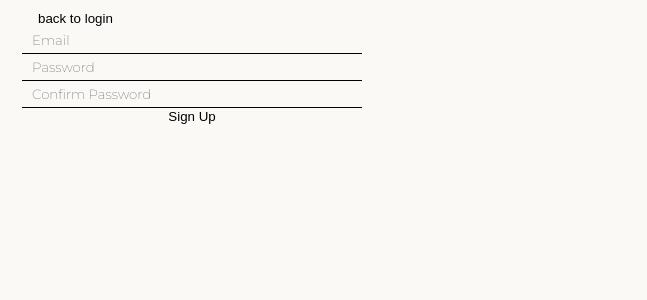
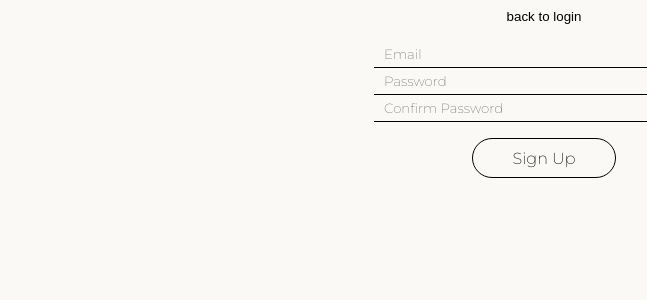
Before and after one commit to viliusdaum/film-list, a React (Create React App) app in the folder frontend/: page /signup in a window 1280 px wide. Shown: the top 300 px of the page, without its empty margins (96-743 px from the left). Built offline with nearby package versions, Linux system fonts and the light colour scheme.

Commit message:
added login and signup styling

```diff
--- a/frontend/src/pages/login/login.module.scss
+++ b/frontend/src/pages/login/login.module.scss
@@ -44,6 +44,7 @@
   height: 2.5rem;
   align-items: center;
   font-family: unset;
+  margin: 1rem;
 }
 
 form {
@@ -59,11 +60,14 @@ input {
   outline: none;
 }
 
-.signup {
+.signup_container {
   display: flex;
-  margin-top: 1rem;
-  font-family: unset;
+  .signup_text {
+    display: inherit;
+  }
   .signup_button {
-    font-size: 1rem;
+    font: inherit;
+    font-style: italic;
+    text-decoration: underline;
   }
 }
--- a/frontend/src/pages/login/login.tsx
+++ b/frontend/src/pages/login/login.tsx
@@ -86,7 +86,15 @@ const Login: React.FC<{ onLogin: () => void }> = ({ onLogin }) => {
           Login
         </button>
       </form>
-      <button onClick={() => navigate("/signup")}>signup</button>
+      <div className={style.signup_container}>
+        <div className={style.signup_text}> Don't have an account?</div>
+        <button
+          className={style.signup_button}
+          onClick={() => navigate("/signup")}
+        >
+          Signup here
+        </button>
+      </div>
     </div>
   );
 };
--- /dev/null
+++ b/frontend/src/pages/signup/signup.module.scss
@@ -0,0 +1,27 @@
+.container {
+  display: flex;
+  flex-direction: column;
+  align-items: center;
+  .back_button {
+    display: inherit;
+    margin-bottom: 1rem;
+  }
+
+  .form {
+    display: inherit;
+  }
+
+  .submit_button {
+    border: unset;
+    border: black 1px solid;
+    font-size: 1rem;
+    width: 9rem;
+    border-radius: 2rem;
+    display: flex;
+    justify-content: center;
+    height: 2.5rem;
+    align-items: center;
+    font-family: unset;
+    margin: 1rem;
+  }
+}
--- a/frontend/src/pages/signup/signup.tsx
+++ b/frontend/src/pages/signup/signup.tsx
@@ -1,5 +1,6 @@
 import { useState } from "react";
 import { useNavigate } from "react-router-dom";
+import style from "./signup.module.scss";
 
 const Signup = () => {
   const [email, setEmail] = useState("");
@@ -60,9 +61,11 @@ const Signup = () => {
     }
   };
   return (
-    <div>
-      <button onClick={() => navigate("/")}>back to login</button>
-      <form onSubmit={handleSignup}>
+    <div className={style.container}>
+      <button className={style.back_button} onClick={() => navigate("/")}>
+        back to login
+      </button>
+      <form className={style.form} onSubmit={handleSignup}>
         <input
           type="text"
           placeholder="Email"
@@ -85,7 +88,9 @@ const Signup = () => {
           value={confirmPassword}
           onChange={(e) => setConfirmPassword(e.target.value)}
         />
-        <button type="submit">Sign Up</button>
+        <button className={style.submit_button} type="submit">
+          Sign Up
+        </button>
       </form>
       <div></div>
     </div>
```
